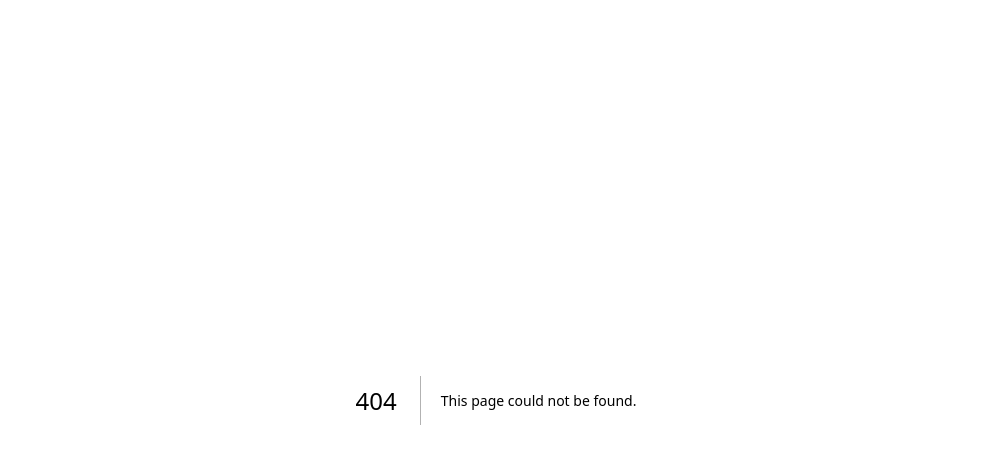
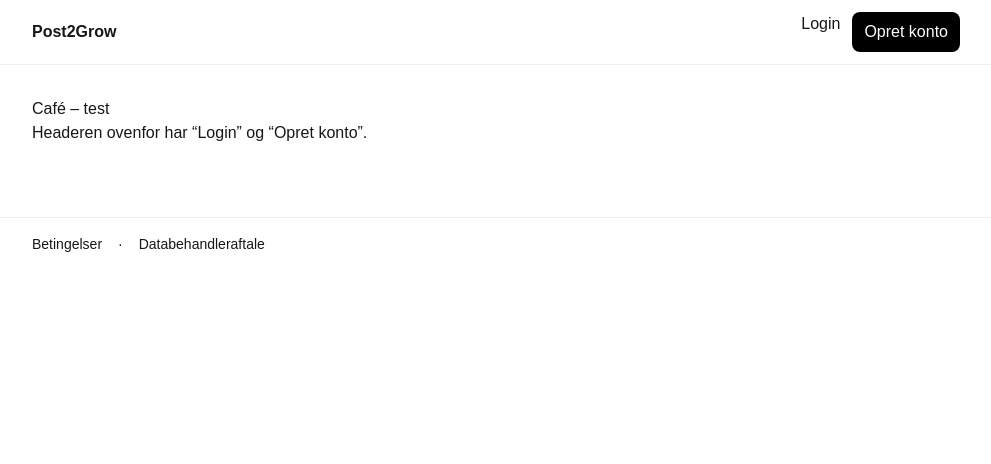
Before and after one commit to obe2904-dev/post2grow, a Next.js app: page /da/cafe in a window 1280 px wide. Before the commit this address had no page. Shown: the top 464 px of the page, without its empty margins (144-1135 px from the left). Built offline with nearby package versions, Linux system fonts and the light colour scheme.

Commit message:
feat: /da/cafe med Header + Footer og juridiske sider

```diff
--- /dev/null
+++ b/app/da/betingelser/page.tsx
@@ -0,0 +1,8 @@
+export default function Page() {
+  return (
+    <main style={{ maxWidth: 960, margin: "0 auto", padding: "32px 16px" }}>
+      <h1>Betingelser (placeholder)</h1>
+      <p>Her indsætter vi dine betingelser senere. Version 1.0.0 · Dato</p>
+    </main>
+  );
+}
--- /dev/null
+++ b/app/da/cafe/page.tsx
@@ -0,0 +1,15 @@
+import Header from "../../../components/Header";
+import Footer from "../../../components/Footer";
+
+export default function Page() {
+  return (
+    <main>
+      <Header />
+      <section style={{ maxWidth: 960, margin: "0 auto", padding: "32px 16px" }}>
+        <h1>Café – test</h1>
+        <p>Headeren ovenfor har “Login” og “Opret konto”.</p>
+      </section>
+      <Footer />
+    </main>
+  );
+}
--- /dev/null
+++ b/app/da/databehandleraftale/page.tsx
@@ -0,0 +1,8 @@
+export default function Page() {
+  return (
+    <main style={{ maxWidth: 960, margin: "0 auto", padding: "32px 16px" }}>
+      <h1>Databehandleraftale (placeholder)</h1>
+      <p>Her indsætter vi din DPA-tekst senere. Version 1.0.0 · Dato</p>
+    </main>
+  );
+}
--- /dev/null
+++ b/app/da/login/page.tsx
@@ -0,0 +1,8 @@
+export default function Page() {
+  return (
+    <main style={{ maxWidth: 960, margin: "0 auto", padding: "32px 16px" }}>
+      <h1>Login – placeholder</h1>
+      <p>Her kommer login (Google + e-mail) i næste trin.</p>
+    </main>
+  );
+}
--- /dev/null
+++ b/app/da/opret/page.tsx
@@ -0,0 +1,8 @@
+export default function Page() {
+  return (
+    <main style={{ maxWidth: 960, margin: "0 auto", padding: "32px 16px" }}>
+      <h1>Opret konto – placeholder</h1>
+      <p>Her kommer oprettelse (modal/auth) i næste trin.</p>
+    </main>
+  );
+}
--- /dev/null
+++ b/components/Footer.tsx
@@ -0,0 +1,11 @@
+export default function Footer() {
+  return (
+    <footer style={{ borderTop: "1px solid #eee", padding: "16px 0", marginTop: 40 }}>
+      <div style={{ maxWidth: 960, margin: "0 auto", padding: "0 16px", display: "flex", gap: 16, fontSize: 14 }}>
+        <a href="/da/betingelser">Betingelser</a>
+        <span>·</span>
+        <a href="/da/databehandleraftale">Databehandleraftale</a>
+      </div>
+    </footer>
+  );
+}
--- /dev/null
+++ b/components/Header.tsx
@@ -0,0 +1,17 @@
+import Link from "next/link";
+
+export default function Header() {
+  return (
+    <header style={{ borderBottom: "1px solid #eee", padding: "12px 0" }}>
+      <div style={{ maxWidth: 960, margin: "0 auto", padding: "0 16px", display: "flex", justifyContent: "space-between", alignItems: "center" }}>
+        <Link href="/da" style={{ fontWeight: 600 }}>Post2Grow</Link>
+        <nav style={{ display: "flex", gap: 12 }}>
+          <Link href="/da/login">Login</Link>
+          <Link href="/da/opret" style={{ background: "#000", color: "#fff", padding: "8px 12px", borderRadius: 8 }}>
+            Opret konto
+          </Link>
+        </nav>
+      </div>
+    </header>
+  );
+}
```
Also changed, not shown: Header.tsx (added), page.tsx (added).
